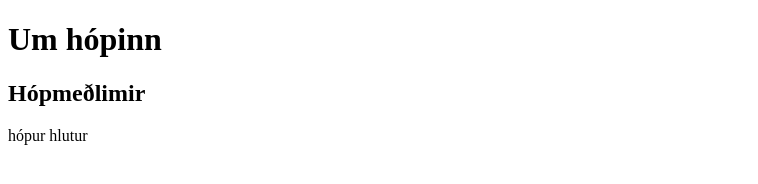
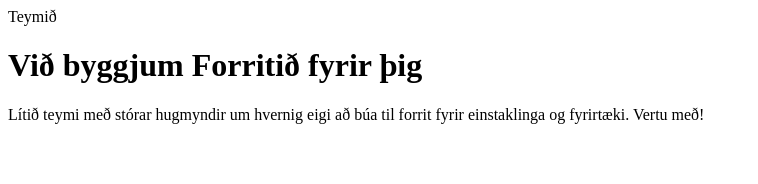
Before and after one commit to Thorsteinn-H/Vefforritun-1-2026-hopverkefni-1, a website: page sites/teaminfo.html in a window 1280 px wide. Shown: the whole page, without its empty margins (0-758 px from the left). Drawn offline with Linux system fonts and the light colour scheme.

Commit message:
basic teaminfo

```diff
--- a/sites/teaminfo.html
+++ b/sites/teaminfo.html
@@ -3,16 +3,16 @@
   <head>
     <meta charset="utf-8" />
     <meta name="viewport" content="width=device-width, initial-scale=1" />
-    <title>Um hópinn</title>
+    <title>Um teymið</title>
     <link rel="stylesheet" href="../styles.css" />
   </head>
   <body>
+    Teymið
     <header>
-      <h1>Um hópinn</h1>
+      <h1>Við byggjum Forritið fyrir þig</h1>
     </header>
     <main>
-      <h2>Hópmeðlimir</h2>
-      <p>hópur hlutur </p>
+      <p>Lítið teymi með stórar hugmyndir um hvernig eigi að búa til forrit fyrir einstaklinga og fyrirtæki. Vertu með! </p>
     </main>
   </body>
 </html>
```
